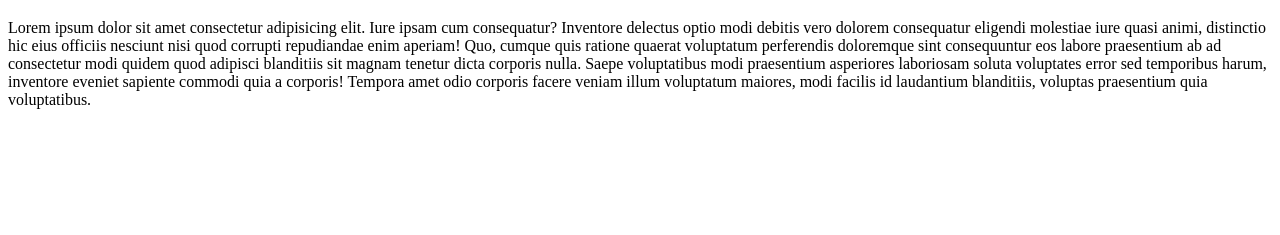
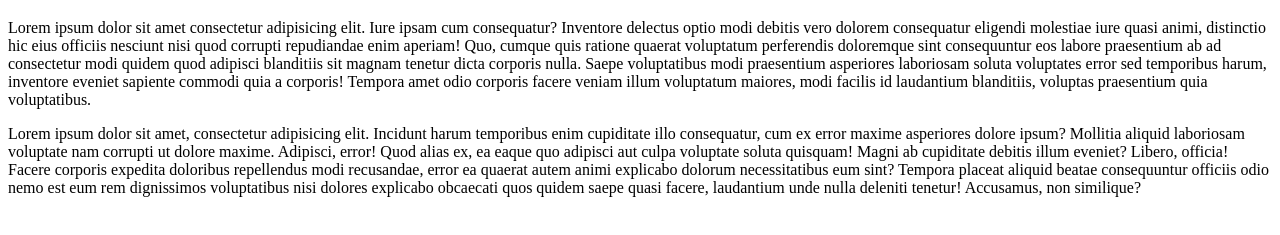
Before and after one commit to ziauddin-0987/new-file, a plain HTML site: page index.html in a window 1280 px wide. Shown: the part 61-296 px from the top of the page. Drawn offline with Linux system fonts and the light colour scheme.

Commit message:
git is the chack command

```diff
--- a/index.html
+++ b/index.html
@@ -11,6 +11,9 @@
     <p>
         Lorem ipsum dolor sit amet consectetur adipisicing elit. Iure ipsam cum consequatur? Inventore delectus optio modi debitis vero dolorem consequatur eligendi molestiae iure quasi animi, distinctio hic eius officiis nesciunt nisi quod corrupti repudiandae enim aperiam! Quo, cumque quis ratione quaerat voluptatum perferendis doloremque sint consequuntur eos labore praesentium ab ad consectetur modi quidem quod adipisci blanditiis sit magnam tenetur dicta corporis nulla. Saepe voluptatibus modi praesentium asperiores laboriosam soluta voluptates error sed temporibus harum, inventore eveniet sapiente commodi quia a corporis! Tempora amet odio corporis facere veniam illum voluptatum maiores, modi facilis id laudantium blanditiis, voluptas praesentium quia voluptatibus.
     </p>
+    <p>Lorem ipsum dolor sit amet, consectetur adipisicing elit. Incidunt harum temporibus enim cupiditate illo consequatur, cum ex error maxime asperiores dolore ipsum? Mollitia aliquid laboriosam voluptate nam corrupti ut dolore maxime. Adipisci, error! Quod alias ex, ea eaque quo adipisci aut culpa voluptate soluta quisquam! Magni ab cupiditate debitis illum eveniet? Libero, officia! Facere corporis expedita doloribus repellendus modi recusandae, error ea quaerat autem animi explicabo dolorum necessitatibus eum sint? Tempora placeat aliquid beatae consequuntur officiis odio nemo est eum rem dignissimos voluptatibus nisi dolores explicabo obcaecati quos quidem saepe quasi facere, laudantium unde nulla deleniti tenetur! Accusamus, non similique?
+
+    </p>
 
 </body>
 </html>
```
